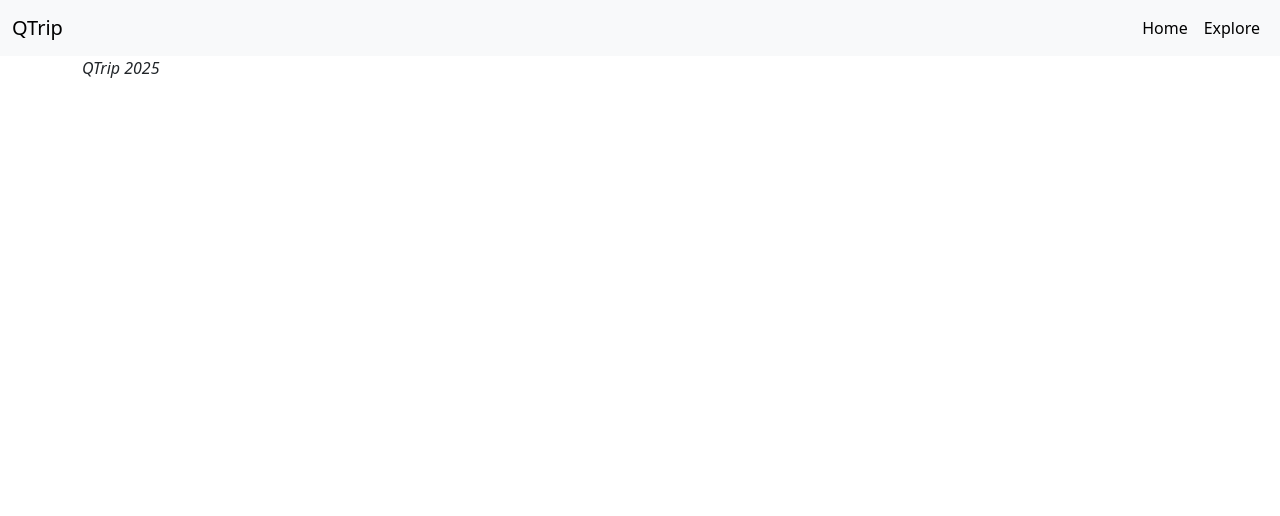
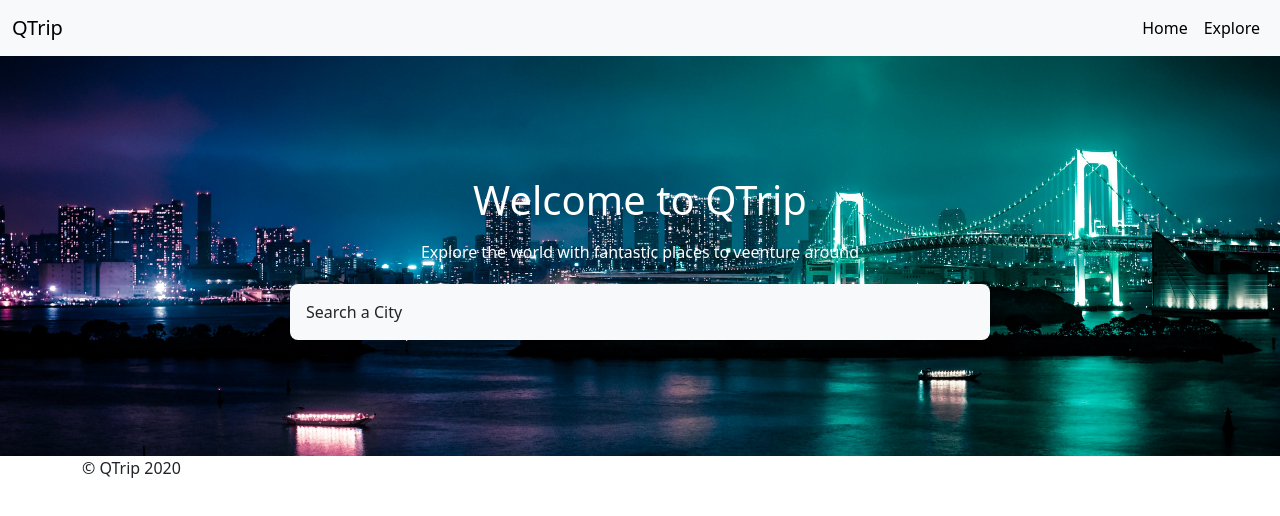
Before and after one commit to ryn-001/QTrip, a plain HTML site: page index.html in a window 1280 px wide. Drawn offline with nearby package versions, Linux system fonts and the light colour scheme.

Commit message:
Hero Section Added

```diff
--- a/index.html
+++ b/index.html
@@ -4,6 +4,7 @@
         <meta charset="UTF-8">
         <meta name="viewport" content="width=device-width, initial-scalee=1.0, user-scalable=no">
         <link href="https://cdn.jsdelivr.net/npm/bootstrap@5.3.6/dist/css/bootstrap.min.css" rel="stylesheet" integrity="sha384-4Q6Gf2aSP4eDXB8Miphtr37CMZZQ5oXLH2yaXMJ2w8e2ZtHTl7GptT4jmndRuHDT" crossorigin="anonymous">
+        <link rel="stylesheet" href="styles.css">
         <title>QTrip</title>
     </head>
 
@@ -30,9 +31,17 @@
                 </div>
         </nav>
 
-        <div class="container bs-body-color-gray-700 w-100">
-            <i class="bi bi-c-circle">QTrip 2025</i>
-        </div>
+        <main>
+            <header class="w-100 d-flex flex-column justify-content-center align-items-center hero-section p-1">
+                <h1 class="text-center text-white p-1">Welcome to QTrip</h1>
+                <p class="text-center text-white p-1">Explore the world with fantastic places to veenture around</p>
+                <div class="search p-3 bg-light rounded-3" style="max-width: 700px; width: 85vw;">Search a City</div>
+            </header>
+        </main>
+
+        <footer>
+            <div class="container">© QTrip 2020</div>
+        </footer>
 
     </body>
 
--- /dev/null
+++ b/styles.css
@@ -0,0 +1,13 @@
+*{
+    padding: 0;
+    margin: 0;
+    box-sizing: border-box;
+}
+
+.hero-section{
+    width: 100%;
+    height: 50vh;
+    background: url('./images/hero.jpg');
+    background-size: cover;
+    background-position: center;
+}
```
Also changed, not shown: images/hero.jpg (added).
